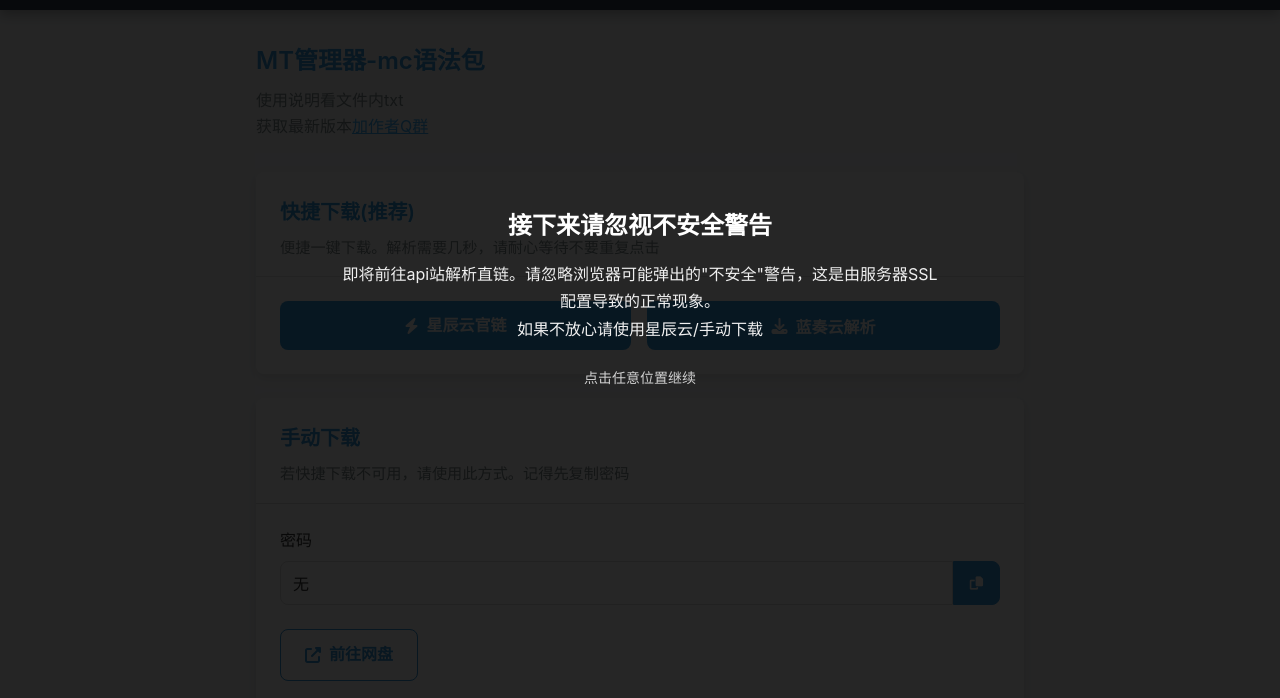
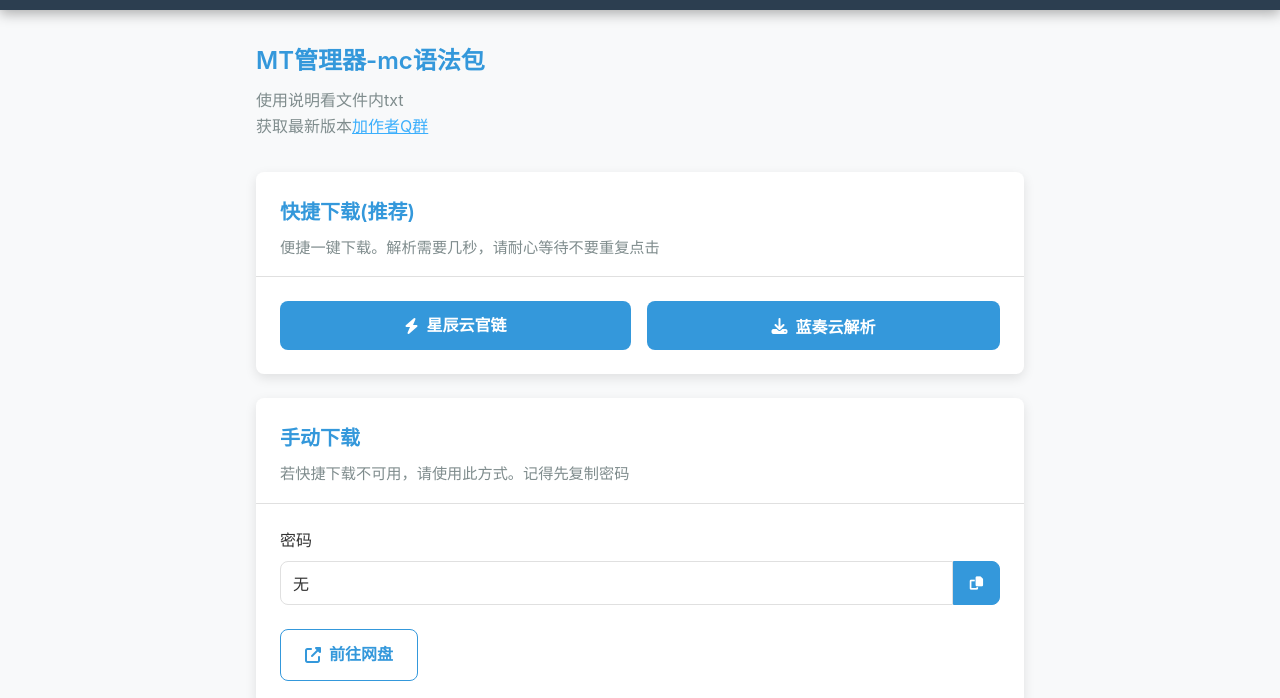
Before and after one commit to mcss6699/LonzovTool, a plain HTML site: page down/mc语法包.html in a window 1280 px wide. Both pictures are taken after a click on the button "蓝奏云解析". Shown: the part 102-800 px from the top of the page. Drawn offline with Linux system fonts and the light colour scheme.

Commit message:
更换蓝奏云直链解析API

```diff
--- a/down/script.js
+++ b/down/script.js
@@ -13,33 +13,17 @@ document.addEventListener('DOMContentLoaded', () => {
         console.error("未找到ID为 'downloadConfig' 的配置脚本。");
         showMessage("配置缺失", false);
     }
-
     const downloadPassword = document.getElementById('downloadPassword');
     const manualDownloadLink = document.getElementById('manualDownloadLink');
     const directDownloadBtn = document.getElementById('directDownloadBtn');
     const quickDownloadBtn = document.getElementById('quickDownloadBtn');
     const copyPasswordBtn = document.getElementById('copyPasswordBtn');
     const message = document.getElementById('message');
-
     const quickDownloadCard = document.getElementById('quickDownloadCard');
     const manualDownloadCard = document.getElementById('manualDownloadCard');
 
-    // 遮罩层
-    const overlay = document.getElementById('download-overlay') || (() => {
-        const newOverlay = document.createElement('div');
-        newOverlay.id = 'download-overlay';
-        newOverlay.innerHTML = `
-            <p class="overlay-main">接下来请忽视不安全警告</p>
-            <p class="overlay-normal">即将前往api站解析直链。请忽略浏览器可能弹出的"不安全"警告，这是由服务器SSL配置导致的正常现象。</br>如果不放心请使用星辰云/手动下载</p>
-            <p class="overlay-small">点击任意位置继续</p>
-        `;
-        document.body.appendChild(newOverlay);
-        return newOverlay;
-    })();
-    let isOverlayShown = false;
-
     // API
-    const API_BASE_URL = 'http://api.lonzov.top/lanzou/public/index.php';
+    const API_BASE_URL = 'https://lz.qaiu.top/parser';
 
     // 根据配置初始化值和控制显示
     let isQuickCardNeeded = false;
@@ -126,35 +110,24 @@ document.addEventListener('DOMContentLoaded', () => {
         return `${API_BASE_URL}?${params}`;
     }
 
-    // 处理遮罩层点击
-    function handleOverlayClick() {
-        if (isOverlayShown) {
-            overlay.classList.remove('show');
-            isOverlayShown = false;
-            const apiUrl = generateApiUrl();
-            if (apiUrl !== '#' && apiUrl !== 'http://api.lonzov.top/lanzou/public/index.php?') {
-                console.log("跳转到 API URL:", apiUrl);
-                window.open(apiUrl, '_blank');
-            } else {
-                showMessage("无法生成下载链接", false);
-            }
-        }
-    }
-    overlay.addEventListener('click', handleOverlayClick);
 
-    // 蓝奏云按钮点击事件(显示遮罩，然后跳转)
+    // 蓝奏云按钮点击事件(原本点击按钮是显示遮罩层，现在直接执行原遮罩层点击后的逻辑)
     quickDownloadBtn.addEventListener('click', function(e) {
         if (this.classList.contains('disabled')) {
             e.preventDefault();
             showMessage('蓝奏云解析不可用', false, e);
             return;
         }
+        // e.preventDefault(); // 如果按钮是 <a> 标签，且希望始终在新窗口打开，可以保留此行阻止默认跳转
 
-        if (!isOverlayShown) {
-            overlay.classList.add('show');
-            isOverlayShown = true;
+        // 直接执行原遮罩层点击后的逻辑
+        const apiUrl = generateApiUrl();
+        if (apiUrl !== '#' && apiUrl !== 'https://lz.qaiu.top/parser?') {
+            console.log("跳转到 API URL:", apiUrl);
+            window.open(apiUrl, '_blank');
+        } else {
+            showMessage("无法生成下载链接", false);
         }
-        e.preventDefault();
     });
 
     // 消息提示
@@ -162,7 +135,6 @@ document.addEventListener('DOMContentLoaded', () => {
         message.textContent = text;
         message.className = 'toast show';
         message.classList.add(isSuccess ? 'success' : 'error');
-
         setTimeout(() => {
             message.classList.remove('show');
         }, 3000);
```
Also changed, not shown: index.html (+2 -2 lines).
